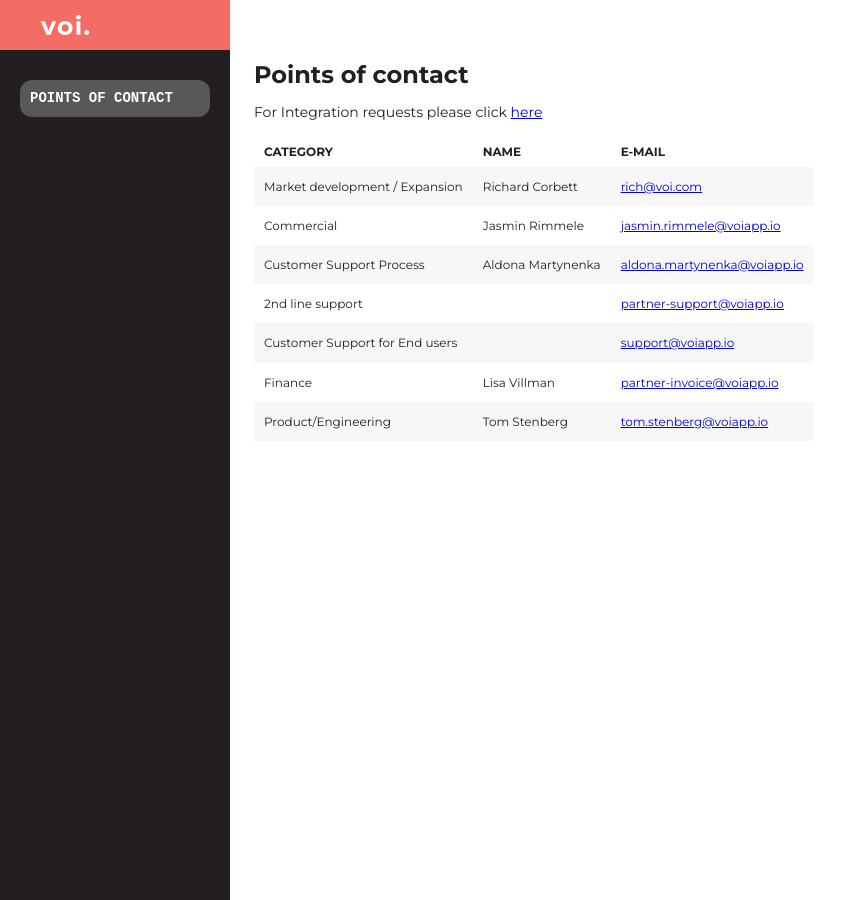
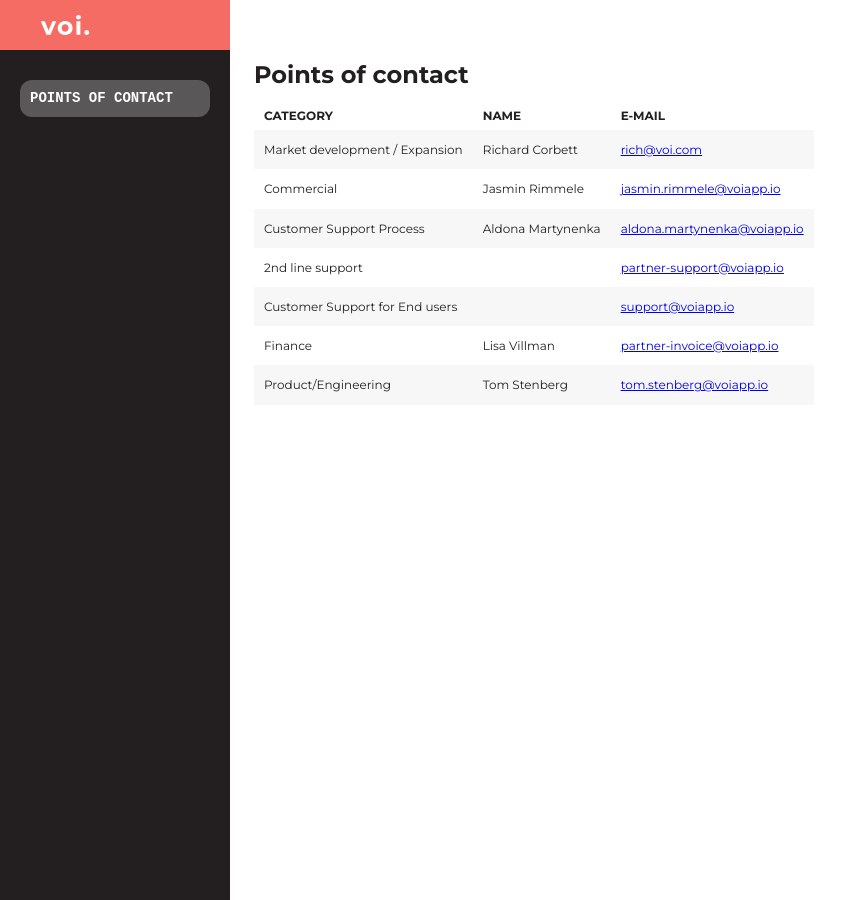
Before and after one commit to voi-api/voi-api.github.io, a Jekyll site: the page built from poc.md, in a window 1280 px wide and 900 px high. Shown: the whole window, without its empty margins (0-867 px from the left). Built offline with Jekyll 4.4.1, drawn with Linux system fonts in a browser that asks for light colours; some web fonts are replaced.

Commit message:
moved integration requests to main page

```diff
--- a/index.markdown
+++ b/index.markdown
@@ -2,5 +2,7 @@
 layout: home
 color: gray
 ---
+
 <h1>Partner documentation</h1>
 <p>All the documentation needed to integrate with Voi.</p>
+<p>For Integration requests please click [here](https://voidev.atlassian.net/servicedesk/customer/portal/16/group/72)</p>
--- a/poc.md
+++ b/poc.md
@@ -8,8 +8,6 @@ description: Who to contact about what.
 
 # Points of contact
 
-For Integration requests please click [here](https://voidev.atlassian.net/servicedesk/customer/portal/16/group/72)
-
 | Category                       | Name              | E-mail                                                            |
 | ------------------------------ | ----------------- | ----------------------------------------------------------------- |
 | Market development / Expansion | Richard Corbett   | [rich@voi.com](mailto:rich@voi.com)                               |
```
